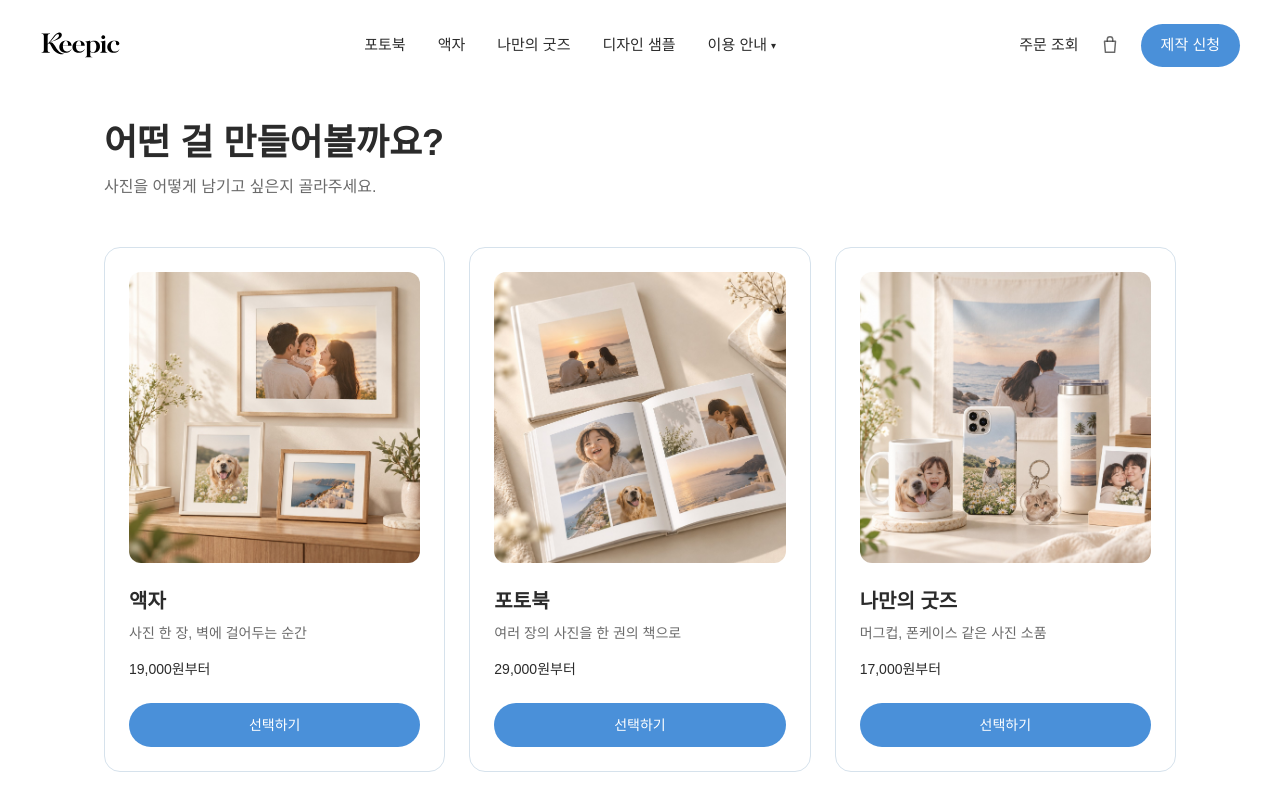
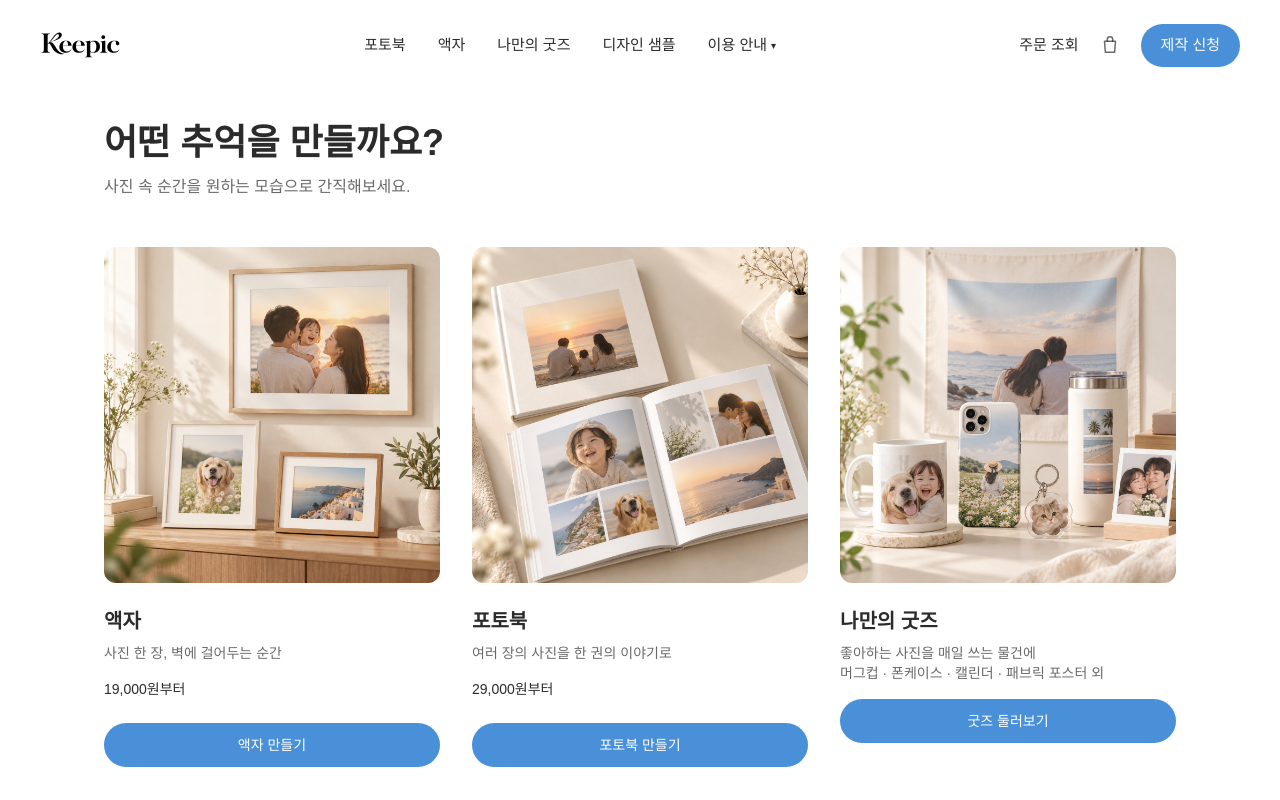
Before and after one commit to hyemani/keepic, a Next.js app: page /order in a window 1280 px wide. Shown: the top 800 px of the page. Built offline with nearby package versions, Linux system fonts and the light colour scheme; a web font is replaced by a local one.

Commit message:
제작하기 페이지 문구·버튼·카드 스타일 정리

```diff
--- a/app/order/page.tsx
+++ b/app/order/page.tsx
@@ -1,3 +1,4 @@
+import { Fragment } from "react";
 import Link from "next/link";
 import SiteHeader from "@/components/SiteHeader";
 import SiteFooter from "@/components/SiteFooter";
@@ -9,23 +10,23 @@ const products = [
     price: "19,000원부터",
     image: "/order/category-frame.jpg",
     href: "/options?product=액자",
-    ready: true,
+    buttonLabel: "액자 만들기",
   },
   {
     name: "포토북",
-    description: "여러 장의 사진을 한 권의 책으로",
+    description: "여러 장의 사진을 한 권의 이야기로",
     price: "29,000원부터",
     image: "/order/category-photobook.jpg",
     href: "/options?product=포토북",
-    ready: true,
+    buttonLabel: "포토북 만들기",
   },
   {
     name: "나만의 굿즈",
-    description: "머그컵, 폰케이스 같은 사진 소품",
-    price: "17,000원부터",
+    description: "좋아하는 사진을 매일 쓰는 물건에\n머그컵 · 폰케이스 · 캘린더 · 패브릭 포스터 외",
+    price: null,
     image: "/order/category-goods.jpg",
     href: "/goods",
-    ready: true,
+    buttonLabel: "굿즈 둘러보기",
   },
 ];
 
@@ -36,18 +37,15 @@ export default function OrderPage() {
 
       <section className="mx-auto max-w-6xl px-6 pb-24 pt-8 sm:px-10">
         <h1 className="text-3xl font-semibold sm:text-4xl">
-          어떤 걸 만들어볼까요?
+          어떤 추억을 만들까요?
         </h1>
-        <p className="mt-3 text-[var(--color-charcoal)]/70 break-keep">
-          사진을 어떻게 남기고 싶은지 골라주세요.
+        <p className="mt-3 break-keep text-[var(--color-charcoal)]/70">
+          사진 속 순간을 원하는 모습으로 간직해보세요.
         </p>
 
-        <div className="mt-12 grid gap-6 sm:grid-cols-3">
+        <div className="mt-12 grid gap-10 sm:grid-cols-3 sm:gap-8">
           {products.map((product) => (
-            <div
-              key={product.name}
-              className="flex flex-col rounded-2xl border border-[var(--color-hairline)] p-6"
-            >
+            <div key={product.name} className="flex flex-col">
               <div className="aspect-square overflow-hidden rounded-xl bg-[var(--color-hairline)]/20">
                 <img
                   src={product.image}
@@ -56,15 +54,24 @@ export default function OrderPage() {
                 />
               </div>
               <h2 className="mt-6 text-xl font-semibold">{product.name}</h2>
-              <p className="mt-2 text-sm text-[var(--color-charcoal)]/70">
-                {product.description}
+              <p className="mt-2 break-keep text-sm text-[var(--color-charcoal)]/70">
+                {product.description.split("\n").map((line, i) => (
+                  <Fragment key={i}>
+                    {i > 0 && <br />}
+                    {line}
+                  </Fragment>
+                ))}
               </p>
-              <p className="mt-4 text-sm font-medium">{product.price}</p>
+              {product.price && (
+                <p className="mt-4 text-sm font-medium">{product.price}</p>
+              )}
               <Link
                 href={product.href}
-                className="mt-6 rounded-full bg-[var(--color-sky)] py-3 text-center text-sm font-medium text-white transition hover:opacity-90"
+                className={`rounded-full bg-[var(--color-sky)] py-3 text-center text-sm font-medium text-white transition hover:opacity-90 ${
+                  product.price ? "mt-6" : "mt-4"
+                }`}
               >
-                {product.ready ? "선택하기" : "둘러보기"}
+                {product.buttonLabel}
               </Link>
             </div>
           ))}
```
